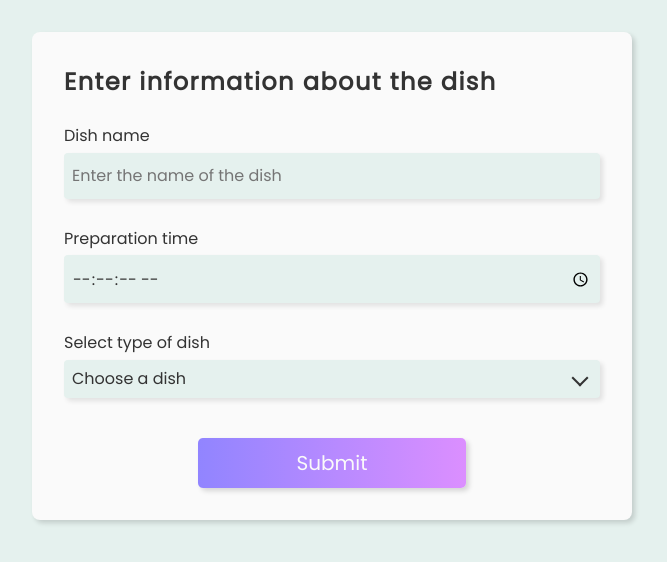
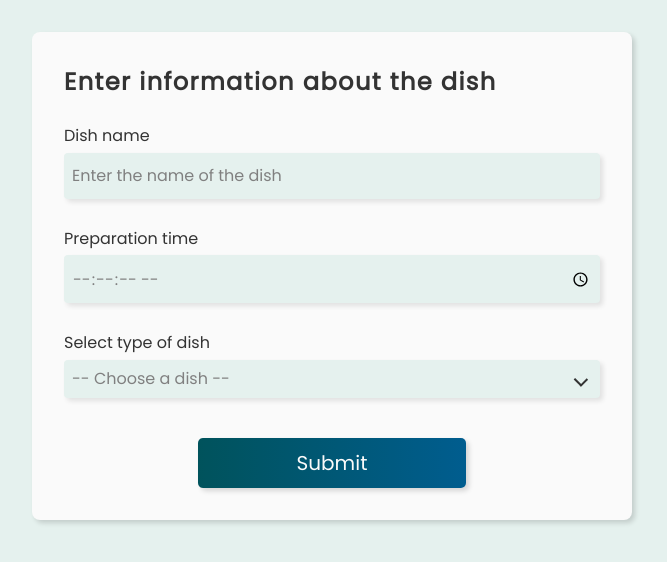
Before and after one commit to mateusznarowski/Dishes, a React (Vite) app: page / in a window 1280 px wide. Shown: the top 562 px of the page, without its empty margins (308-975 px from the left). Built offline with nearby package versions, Linux system fonts and the light colour scheme.

Commit message:
Visual improvements
- styling improvements,
- adding a dark theme,
- adding favicons (version for light and dark theme).

```diff
--- a/index.html
+++ b/index.html
@@ -8,7 +8,9 @@
     <link rel="preconnect" href="https://fonts.googleapis.com" />
     <link rel="preconnect" href="https://fonts.gstatic.com" crossorigin />
 
-    <link rel="icon" href="/icon.svg" />
+    <link rel="icon" type="image/svg+xml" href="/favicon-light.svg" media="(prefers-color-scheme: dark)" />
+    <link rel="icon" type="image/svg+xml" href="/favicon-dark.svg" media="(prefers-color-scheme: light)" />
+
     <title>Dishes</title>
   </head>
   <body>
--- a/src/components/Select.tsx
+++ b/src/components/Select.tsx
@@ -8,7 +8,7 @@ const ControlledSelect = ({ name, label, placeholder, children, value, update }:
       <div>
         <select name={name} id={name} required onChange={update} value={value}>
           <option value='' disabled hidden>
-            Choose a {placeholder}
+            -- Choose a {placeholder} --
           </option>
           {children}
         </select>
--- a/src/main.css
+++ b/src/main.css
@@ -78,15 +78,36 @@ img {
           user-select: none;
 }
 
-body {
+:root {
   --light-clr: hsl(0 0% 98%);
   --dark-clr: hsl(0 0% 20%);
+  --primary-clr: var(--light-clr);
+  --secondary-clr: var(--dark-clr);
+  --placeholder-clr: hsl(0 0% 50%);
   --accent-clr: hsl(167 29% 92%);
-  --accent-clr--hover: hsl(168, 100%, 94%);
-  --success-clr: hsl(167, 29%, 40%);
-  --error-clr: hsl(340, 70%, 40%);
+  --accent-clr--hover: hsl(167 29% 88%);
+  --btn-left-clr: hsl(186 100% 18%);
+  --btn-right-clr: hsl(201 100% 28%);
+  --success-clr: hsl(167 29% 40%);
+  --error-clr: hsl(340 70% 40%);
+  --favicon: red;
 }
 
+@media (prefers-color-scheme: dark) {
+  :root {
+    --primary-clr: var(--dark-clr);
+    --secondary-clr: var(--light-clr);
+    --accent-clr: hsl(182 29% 20%);
+    --accent-clr--hover: hsl(182 29% 22%);
+    --btn-left-clr: hsl(186 100% 14%);
+    --btn-right-clr: hsl(201 100% 24%);
+    --success-clr: hsl(167 29% 65%);
+    --error-clr: hsl(340 70% 65%);
+  }
+  input {
+    color-scheme: dark;
+  }
+}
 .btn {
   -webkit-user-select: none;
      -moz-user-select: none;
@@ -94,7 +115,7 @@ body {
           user-select: none;
   -webkit-tap-highlight-color: transparent;
   cursor: pointer;
-  background: linear-gradient(to right, hsl(246deg, 100%, 76%), hsl(281deg, 100%, 78%));
+  background: linear-gradient(to right, var(--btn-left-clr), var(--btn-right-clr));
   border: none;
   border-radius: 0.25em;
   outline: none;
@@ -108,84 +129,6 @@ body {
   scale: 1.01;
 }
 
-div:has(> select) {
-  position: relative;
-}
-div:has(> select) > select {
-  -webkit-appearance: none;
-     -moz-appearance: none;
-          appearance: none;
-  width: 100%;
-  cursor: pointer;
-  background-color: var(--accent-clr);
-  border: none;
-  border-radius: 0.25em;
-  box-shadow: var(--shadow-small);
-  color: var(--dark-clr);
-  font-size: 1rem;
-  padding: 0.65em 3rem 0.65em 0.5em;
-}
-div:has(> select) > span {
-  display: block;
-  position: absolute;
-  top: 0;
-  right: 0;
-  height: 100%;
-  width: 1.6rem;
-  pointer-events: none;
-}
-div:has(> select) > span::before, div:has(> select) > span::after {
-  content: "";
-  position: absolute;
-  height: 0.75rem;
-  width: 0.75rem;
-  translate: 0 100%;
-}
-div:has(> select) > span::before {
-  border-bottom: 2px solid var(--dark-clr);
-  rotate: -45deg;
-}
-div:has(> select) > span::after {
-  border-top: 2px solid var(--dark-clr);
-  rotate: -135deg;
-}
-
-input[type=range] {
-  --color: hsla(0 0% 0% / 0.15);
-  width: 100%;
-  -webkit-appearance: none;
-     -moz-appearance: none;
-          appearance: none;
-  background: var(--light-clr);
-}
-input[type=range]::-webkit-slider-thumb {
-  height: 1.25rem;
-  width: 1rem;
-  cursor: pointer;
-  -webkit-appearance: none;
-          appearance: none;
-  background: #ffffff;
-  border: 1px solid var(--color);
-  border-radius: 0.25em;
-  box-shadow: 1px 1px 1px var(--color), 0px 0px 1px var(--color);
-  -webkit-margin-before: -0.45rem;
-          margin-block-start: -0.45rem;
-}
-input[type=range]::-webkit-slider-runnable-track {
-  width: 100%;
-  height: 8.4px;
-  cursor: pointer;
-  background-color: var(--accent-clr);
-  border: 0.2px solid var(--color);
-  border-radius: 0.25em;
-  box-shadow: 1px 1px 1px var(--color), 0px 0px 1px var(--color);
-  -webkit-transition: background-color 250ms ease-in-out;
-  transition: background-color 250ms ease-in-out;
-}
-input[type=range]:focus::-webkit-slider-runnable-track {
-  background-color: var(--accent-clr--hover);
-}
-
 :root {
   --shadow-big: 3px 3px 5px hsl(0 0% 0% / 0.15);
   --shadow-small: 3px 3px 5px hsl(0 0% 0% / 0.1);
@@ -193,7 +136,7 @@ input[type=range]:focus::-webkit-slider-runnable-track {
 
 body {
   background-color: var(--accent-clr);
-  color: var(--dark-clr);
+  color: var(--secondary-clr);
   font-family: "Poppins", sans-serif;
   line-height: 1.5;
 }
@@ -205,30 +148,27 @@ body {
 }
 
 .main {
-  background-color: var(--light-clr);
+  background-color: var(--primary-clr);
   border-radius: 0.5rem;
   box-shadow: var(--shadow-big);
   margin-block: 2rem;
   padding: 2rem;
 }
 
-.form > label {
-  display: block;
-  margin-block: 1.75rem 0.3rem;
+.form ::-moz-placeholder {
+  color: var(--placeholder-clr);
 }
-.form > label:first-child {
-  -webkit-margin-before: 1.5rem;
-          margin-block-start: 1.5rem;
+
+.form :-ms-input-placeholder {
+  color: var(--placeholder-clr);
 }
-.form :is(input:not([type=range], select)) {
-  width: 100%;
-  background-color: var(--accent-clr);
-  border: none;
-  border-radius: 0.25em;
-  box-shadow: var(--shadow-small);
-  color: var(--dark-clr);
-  font-size: 1rem;
-  padding: 0.65em 0.5em;
+
+.form ::placeholder {
+  color: var(--placeholder-clr);
+}
+.form ::-webkit-inner-spin-button {
+  -webkit-appearance: none;
+          appearance: none;
 }
 .form__submit {
   display: block;
@@ -238,7 +178,132 @@ body {
           margin-block-start: 2.5rem;
   margin-inline: auto;
 }
-.form__message {
+.form label {
+  display: block;
+  margin-block: 1.75rem 0.3rem;
+}
+.form label:first-child {
+  -webkit-margin-before: 1.5rem;
+          margin-block-start: 1.5rem;
+}
+.form input:not([type=range]) {
+  width: 100%;
+  background-color: var(--accent-clr);
+  border: none;
+  border-radius: 0.25em;
+  box-shadow: var(--shadow-small);
+  color: var(--secondary-clr);
+  font-size: 1rem;
+  padding: 0.65em 0.5em;
+}
+.form input[type=time]:invalid {
+  color: var(--placeholder-clr);
+}
+.form label + div {
+  position: relative;
+}
+.form label + div select:has(option:checked:first-child) {
+  color: var(--placeholder-clr);
+}
+.form label + div select {
+  width: 100%;
+  cursor: pointer;
+  -webkit-appearance: none;
+     -moz-appearance: none;
+          appearance: none;
+  background-color: var(--accent-clr);
+  border: none;
+  border-radius: 0.25em;
+  box-shadow: var(--shadow-small);
+  color: var(--secondary-clr);
+  font-size: 1rem;
+  padding: 0.65em 3rem 0.65em 0.5em;
+}
+.form label + div span {
+  display: block;
+  position: absolute;
+  top: 0;
+  right: 0;
+  height: 100%;
+  width: 1.6rem;
+  pointer-events: none;
+}
+.form label + div span::before, .form label + div span::after {
+  content: "";
+  position: absolute;
+  height: 0.65rem;
+  width: 0.65rem;
+  translate: 15% 140%;
+}
+.form label + div span::before {
+  border-bottom: 2px solid var(--secondary-clr);
+  rotate: 45deg;
+}
+.form label + div span::after {
+  border-top: 2px solid var(--secondary-clr);
+  rotate: 135deg;
+}
+.form input[type=range] {
+  --color: hsla(0 0% 0% / 0.15);
+  width: 100%;
+  -webkit-appearance: none;
+     -moz-appearance: none;
+          appearance: none;
+  background: var(--primary-clr);
+  margin-block: 0.75rem 1rem;
+}
+.form input[type=range]::-webkit-slider-thumb {
+  height: 1.25rem;
+  width: 1rem;
+  cursor: pointer;
+  background: var(--light-clr);
+  border-radius: 0.25em;
+  box-shadow: 1px 1px 1px var(--color), 0px 0px 1px var(--color);
+  border: 1px solid var(--color);
+  -webkit-appearance: none;
+          appearance: none;
+  -webkit-margin-before: -0.45rem;
+          margin-block-start: -0.45rem;
+}
+.form input[type=range]::-moz-range-thumb {
+  height: 1.25rem;
+  width: 1rem;
+  cursor: pointer;
+  background: var(--light-clr);
+  border-radius: 0.25em;
+  box-shadow: 1px 1px 1px var(--color), 0px 0px 1px var(--color);
+  border: 1px solid var(--color);
+}
+.form input[type=range]::-webkit-slider-runnable-track {
+  width: 100%;
+  height: 0.5rem;
+  cursor: pointer;
+  background-color: var(--accent-clr);
+  border: 0.2px solid var(--color);
+  border-radius: 0.25em;
+  box-shadow: 1px 1px 1px var(--color), 0px 0px 1px var(--color);
+  -webkit-transition: background-color 250ms ease-in-out;
+  transition: background-color 250ms ease-in-out;
+}
+.form input[type=range]:focus::-webkit-slider-runnable-track {
+  background-color: var(--accent-clr--hover);
+}
+.form input[type=range]::-moz-range-track {
+  width: 100%;
+  height: 0.5rem;
+  cursor: pointer;
+  background-color: var(--accent-clr);
+  border: 0.2px solid var(--color);
+  border-radius: 0.25em;
+  box-shadow: 1px 1px 1px var(--color), 0px 0px 1px var(--color);
+  -moz-transition: background-color 250ms ease-in-out;
+  transition: background-color 250ms ease-in-out;
+}
+.form input[type=range]:focus::-moz-range-track {
+  background-color: var(--accent-clr--hover);
+}
+
+.message {
   opacity: 0;
   background-color: transparent;
   box-shadow: var(--shadow-big);
@@ -251,13 +316,13 @@ body {
   padding: 0.5em 1em;
   transition: 300ms ease-in-out;
 }
-.form__message--success {
+.message--success {
   opacity: 1;
-  background-color: var(--light-clr);
+  background-color: var(--primary-clr);
   color: var(--success-clr);
 }
-.form__message--error {
+.message--error {
   opacity: 1;
-  background-color: var(--light-clr);
+  background-color: var(--primary-clr);
   color: var(--error-clr);
 }
--- a/src/scss/components/_buttons.scss
+++ b/src/scss/components/_buttons.scss
@@ -12,7 +12,7 @@
   user-select: none;
   -webkit-tap-highlight-color: transparent;
   cursor: pointer;
-  background: linear-gradient(to right, hsl(246 100% 76%), hsl(281 100% 78%));
+  background: linear-gradient(to right, color(btn-left-clr), color(btn-right-clr));
   border: none;
   border-radius: 0.25em;
   outline: none;
--- a/src/scss/components/_index.scss
+++ b/src/scss/components/_index.scss
@@ -5,4 +5,3 @@
 //===// Assets //===//
 
 @forward './buttons';
-@forward './inputs';
--- a/src/scss/components/_inputs.scss
+++ /dev/null
@@ -1,94 +0,0 @@
-//========================================================//
-//===// Incorporating required inputs scss variables //===//
-//========================================================//
-
-@use '../abstracts' as *;
-
-//==================//
-//===// Inputs //===//
-//==================//
-
-//===// Select //===//
-
-div:has(> select) {
-  position: relative;
-
-  & > select {
-    appearance: none;
-    width: 100%;
-    cursor: pointer;
-    background-color: color(accent-clr);
-    border: none;
-    border-radius: 0.25em;
-    box-shadow: var(--shadow-small);
-    color: color(dark-clr);
-    font-size: 1rem;
-    padding: 0.65em 3rem 0.65em 0.5em;
-  }
-
-  & > span {
-    display: block;
-    position: absolute;
-    top: 0;
-    right: 0;
-    height: 100%;
-    width: 1.6rem;
-    pointer-events: none;
-
-    &::before,
-    &::after {
-      content: '';
-      position: absolute;
-      height: 0.75rem;
-      width: 0.75rem;
-      translate: 0 100%;
-    }
-
-    &::before {
-      border-bottom: 2px solid color(dark-clr);
-      rotate: -45deg;
-    }
-
-    &::after {
-      border-top: 2px solid color(dark-clr);
-      rotate: -135deg;
-    }
-  }
-}
-
-//===// Range //===//
-
-input[type='range'] {
-  --color: hsla(0 0% 0% / 0.15);
-
-  width: 100%;
-  appearance: none;
-  background: color(light-clr);
-
-  &::-webkit-slider-thumb {
-    height: 1.25rem;
-    width: 1rem;
-    cursor: pointer;
-    appearance: none;
-    background: #ffffff;
-    border: 1px solid var(--color);
-    border-radius: 0.25em;
-    box-shadow: 1px 1px 1px var(--color), 0px 0px 1px var(--color);
-    margin-block-start: -0.45rem;
-  }
-
-  &::-webkit-slider-runnable-track {
-    width: 100%;
-    height: 8.4px;
-    cursor: pointer;
-    background-color: color(accent-clr);
-    border: 0.2px solid var(--color);
-    border-radius: 0.25em;
-    box-shadow: 1px 1px 1px var(--color), 0px 0px 1px var(--color);
-    transition: background-color 250ms ease-in-out;
-  }
-
-  &:focus::-webkit-slider-runnable-track {
-    background-color: color(accent-clr--hover);
-  }
-}
--- a/src/scss/layout/_default.scss
+++ b/src/scss/layout/_default.scss
@@ -19,7 +19,7 @@
 
 body {
   background-color: color(accent-clr);
-  color: color(dark-clr);
+  color: color(secondary-clr);
   font-family: font(main);
   line-height: 1.5;
 }
@@ -35,7 +35,7 @@ body {
 //===// Main //===//
 
 .main {
-  background-color: color(light-clr);
+  background-color: color(primary-clr);
   border-radius: 0.5rem;
   box-shadow: var(--shadow-big);
   margin-block: 2rem;
@@ -45,24 +45,12 @@ body {
 //===// Form //===//
 
 .form {
-  & > label {
-    display: block;
-    margin-block: 1.75rem 0.3rem;
-
-    &:first-child {
-      margin-block-start: 1.5rem;
-    }
+  ::placeholder {
+    color: color(placeholder-clr);
   }
 
-  & :is(input:not([type='range'], select)) {
-    width: 100%;
-    background-color: color(accent-clr);
-    border: none;
-    border-radius: 0.25em;
-    box-shadow: var(--shadow-small);
-    color: color(dark-clr);
-    font-size: 1rem;
-    padding: 0.65em 0.5em;
+  ::-webkit-inner-spin-button {
+    appearance: none;
   }
 
   &__submit {
@@ -73,7 +61,148 @@ body {
     margin-inline: auto;
   }
 
-  &__message {
+  label {
+    display: block;
+    margin-block: 1.75rem 0.3rem;
+
+    &:first-child {
+      margin-block-start: 1.5rem;
+    }
+  }
+
+  //===// Form > Inputs
+
+  input:not([type='range']) {
+    width: 100%;
+    background-color: color(accent-clr);
+    border: none;
+    border-radius: 0.25em;
+    box-shadow: var(--shadow-small);
+    color: color(secondary-clr);
+    font-size: 1rem;
+    padding: 0.65em 0.5em;
+  }
+
+  //===// Form > Time Input
+
+  input[type='time']:invalid {
+    color: color(placeholder-clr);
+  }
+
+  //===// Form > Type Input
+
+  label + div {
+    position: relative;
+
+    select:has(option:checked:first-child) {
+      color: color(placeholder-clr);
+    }
+
+    select {
+      width: 100%;
+      cursor: pointer;
+      appearance: none;
+      background-color: color(accent-clr);
+      border: none;
+      border-radius: 0.25em;
+      box-shadow: var(--shadow-small);
+      color: color(secondary-clr);
+      font-size: 1rem;
+      padding: 0.65em 3rem 0.65em 0.5em;
+    }
+
+    span {
+      display: block;
+      position: absolute;
+      top: 0;
+      right: 0;
+      height: 100%;
+      width: 1.6rem;
+      pointer-events: none;
+
+      &::before,
+      &::after {
+        content: '';
+        position: absolute;
+        height: 0.65rem;
+        width: 0.65rem;
+        translate: 15% 140%;
+      }
+
+      &::before {
+        border-bottom: 2px solid color(secondary-clr);
+        rotate: 45deg;
+      }
+
+      &::after {
+        border-top: 2px solid color(secondary-clr);
+        rotate: 135deg;
+      }
+    }
+  }
+
+  //===// Form > Range Input
+
+  input[type='range'] {
+    --color: hsla(0 0% 0% / 0.15);
+
+    width: 100%;
+    appearance: none;
+    background: color(primary-clr);
+    margin-block: 0.75rem 1rem;
+
+    @mixin thumb {
+      height: 1.25rem;
+      width: 1rem;
+      cursor: pointer;
+      background: color(light-clr);
+      border-radius: 0.25em;
+      box-shadow: 1px 1px 1px var(--color), 0px 0px 1px var(--color);
+      border: 1px solid var(--color);
+    }
+
+    &::-webkit-slider-thumb {
+      @include thumb;
+      appearance: none;
+      margin-block-start: -0.45rem;
+    }
+
+    &::-moz-range-thumb {
+      @include thumb;
+    }
+
+    @mixin track {
+      width: 100%;
+      height: 0.5rem;
+      cursor: pointer;
+      background-color: color(accent-clr);
+      border: 0.2px solid var(--color);
+      border-radius: 0.25em;
+      box-shadow: 1px 1px 1px var(--color), 0px 0px 1px var(--color);
+      transition: background-color 250ms ease-in-out;
+    }
+
+    &::-webkit-slider-runnable-track {
+      @include track;
+    }
+
+    &:focus::-webkit-slider-runnable-track {
+      background-color: color(accent-clr--hover);
+    }
+
+    &::-moz-range-track {
+      @include track;
+    }
+
+    &:focus::-moz-range-track {
+      background-color: color(accent-clr--hover);
+    }
+  }
+}
+
+//===// Message //===//
+
+.message {
   opacity: 0;
   background-color: transparent;
   box-shadow: var(--shadow-big);
@@ -87,14 +216,13 @@ body {
 
   &--success {
     opacity: 1;
-      background-color: color(light-clr);
+    background-color: color(primary-clr);
     color: color(success-clr);
   }
 
   &--error {
     opacity: 1;
-      background-color: color(light-clr);
+    background-color: color(primary-clr);
     color: color(error-clr);
   }
 }
-}
```
Also changed, not shown: src/App.tsx (+6 -6 lines), src/scss/abstracts/_colors.scss (+39 -4 lines), public/favicon-dark.svg (added), public/favicon-light.svg (renamed from public/icon.svg). Lines whose indentation alone changed are shown as unchanged.
